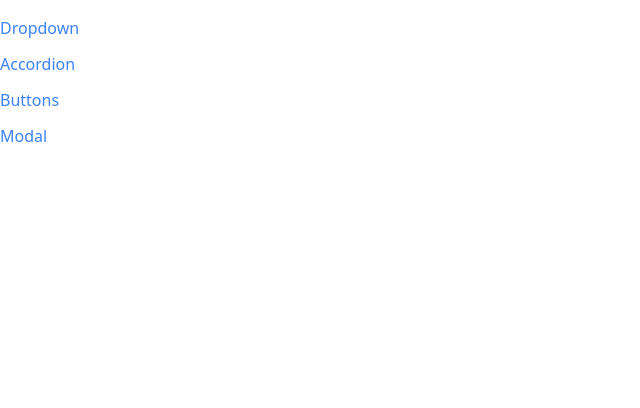
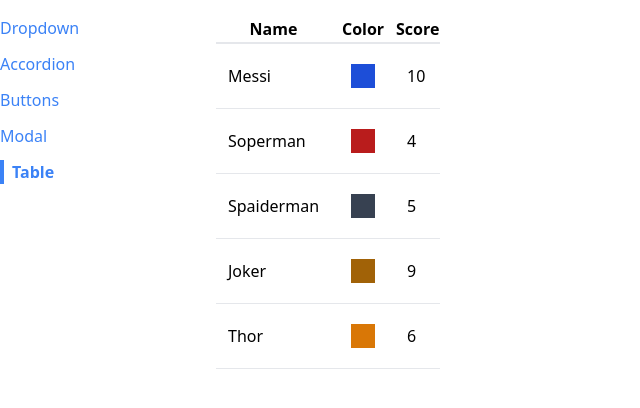
Before and after one commit to rushdy87/comps, a React (Create React App) app: page /table in a window 1280 px wide. Shown: the top 408 px of the page, without its empty margins (0-640 px from the left). Built offline with nearby package versions, Linux system fonts and the light colour scheme.

Commit message:
Create Table: Done but it is not Reusable

```diff
--- a/src/App.js
+++ b/src/App.js
@@ -4,6 +4,7 @@
 import DropdownPage from './pages/dropdown-page/DropdownPage';
 import ButtonPage from './pages/button-page/ButtonPage';
 import ModalPage from './pages/modal-page/ModalPage';
+import TablePage from './pages/table-page/TablePage';
 
 const App = () => {
   return (
@@ -22,6 +23,9 @@
         <Route path="/modal">
           <ModalPage />
         </Route>
+        <Route path="/table">
+          <TablePage />
+        </Route>
       </div>
     </div>
   );
--- a/src/components/sidebar/Sidebar.js
+++ b/src/components/sidebar/Sidebar.js
@@ -6,6 +6,7 @@
     { label: 'Accordion', path: '/accordion' },
     { label: 'Buttons', path: '/buttons' },
     { label: 'Modal', path: '/modal' },
+    { label: 'Table', path: '/table' },
   ];
 
   const renderedLinks = links.map((link) => (
--- /dev/null
+++ b/src/components/table/Table.js
@@ -0,0 +1,30 @@
+import React from 'react';
+
+const Table = ({ data }) => {
+  const renderedRows = data.map((hero) => {
+    return (
+      <tr className="border-b" key={hero.name}>
+        <td className="p-3">{hero.name}</td>
+        <td className="p-3">
+          <div className={`p-3 m-2 ${hero.color}`} />
+        </td>
+        <td className="p-3">{hero.score}</td>
+      </tr>
+    );
+  });
+
+  return (
+    <table className="table-auto border-spacing-2">
+      <thead>
+        <tr className="border-b-2">
+          <th>Name</th>
+          <th>Color</th>
+          <th>Score</th>
+        </tr>
+      </thead>
+      <tbody>{renderedRows}</tbody>
+    </table>
+  );
+};
+
+export default Table;
--- /dev/null
+++ b/src/pages/table-page/TablePage.js
@@ -0,0 +1,19 @@
+import Table from '../../components/table/Table';
+
+const TablePage = () => {
+  return (
+    <div>
+      <Table data={HEROES_Data} />
+    </div>
+  );
+};
+
+export default TablePage;
+
+const HEROES_Data = [
+  { name: 'Messi', color: 'bg-blue-700', score: 10 },
+  { name: 'Soperman', color: 'bg-red-700', score: 4 },
+  { name: 'Spaiderman', color: 'bg-gray-700', score: 5 },
+  { name: 'Joker', color: 'bg-yellow-700', score: 9 },
+  { name: 'Thor', color: 'bg-amber-600', score: 6 },
+];
```
Also changed, not shown: notes/table.txt (added).
